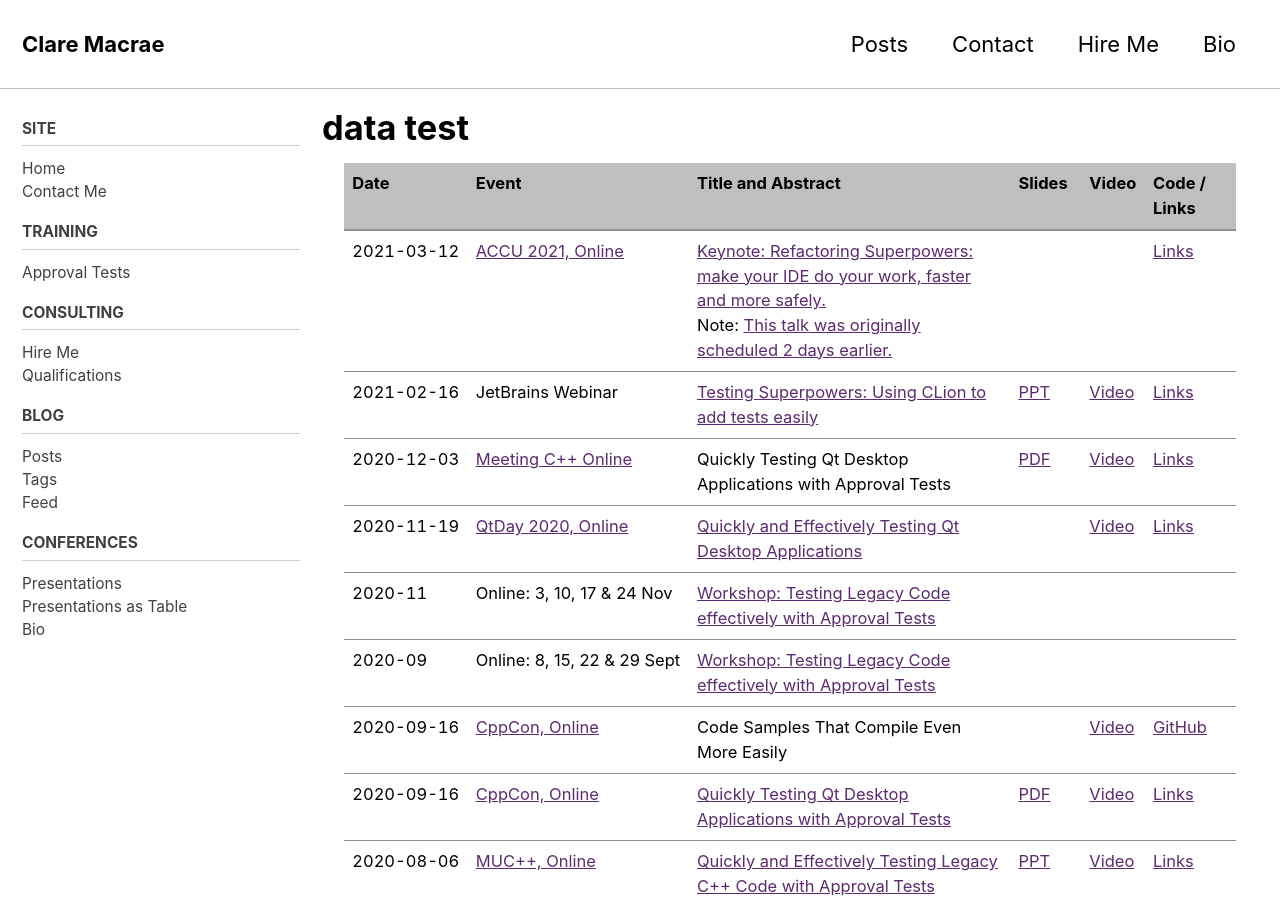
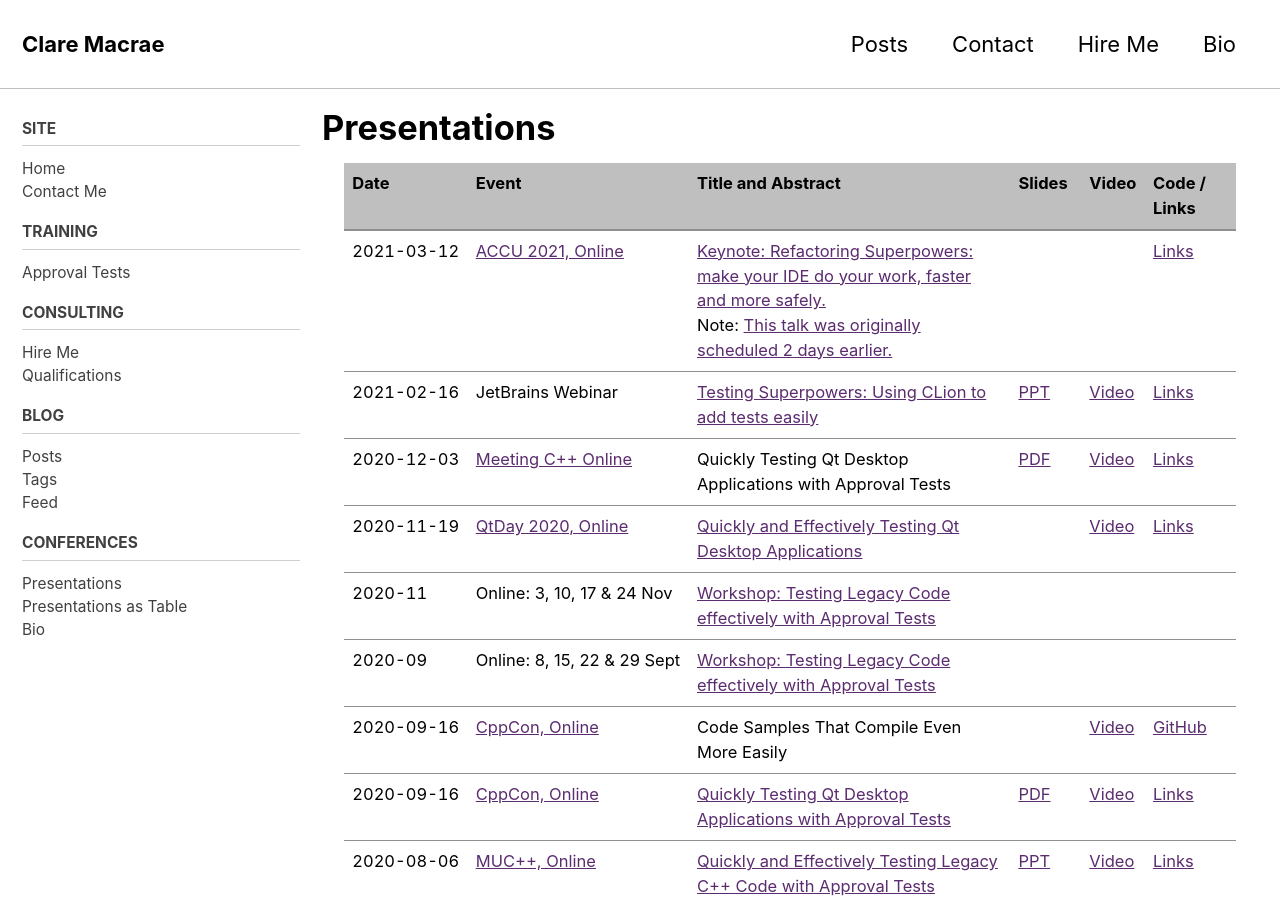
Before and after one commit to claremacrae/claremacrae.github.io, a Jekyll site: the page built from conferences/presentations_table.md, in a window 1280 px wide and 900 px high. Built offline with Jekyll 4.4.1, drawn with Linux system fonts in a browser that asks for light colours; cached includes are drawn as plain includes; nearby versions of some CDN libraries.

Commit message:
Remove another difference

```diff
--- a/conferences/presentations_table.md
+++ b/conferences/presentations_table.md
@@ -1,7 +1,7 @@
 ---
 layout: presentations_table
 toc: false
-title: "data test"
+title: "Presentations"
 classes: wide
 read_time: false
 ---
```
